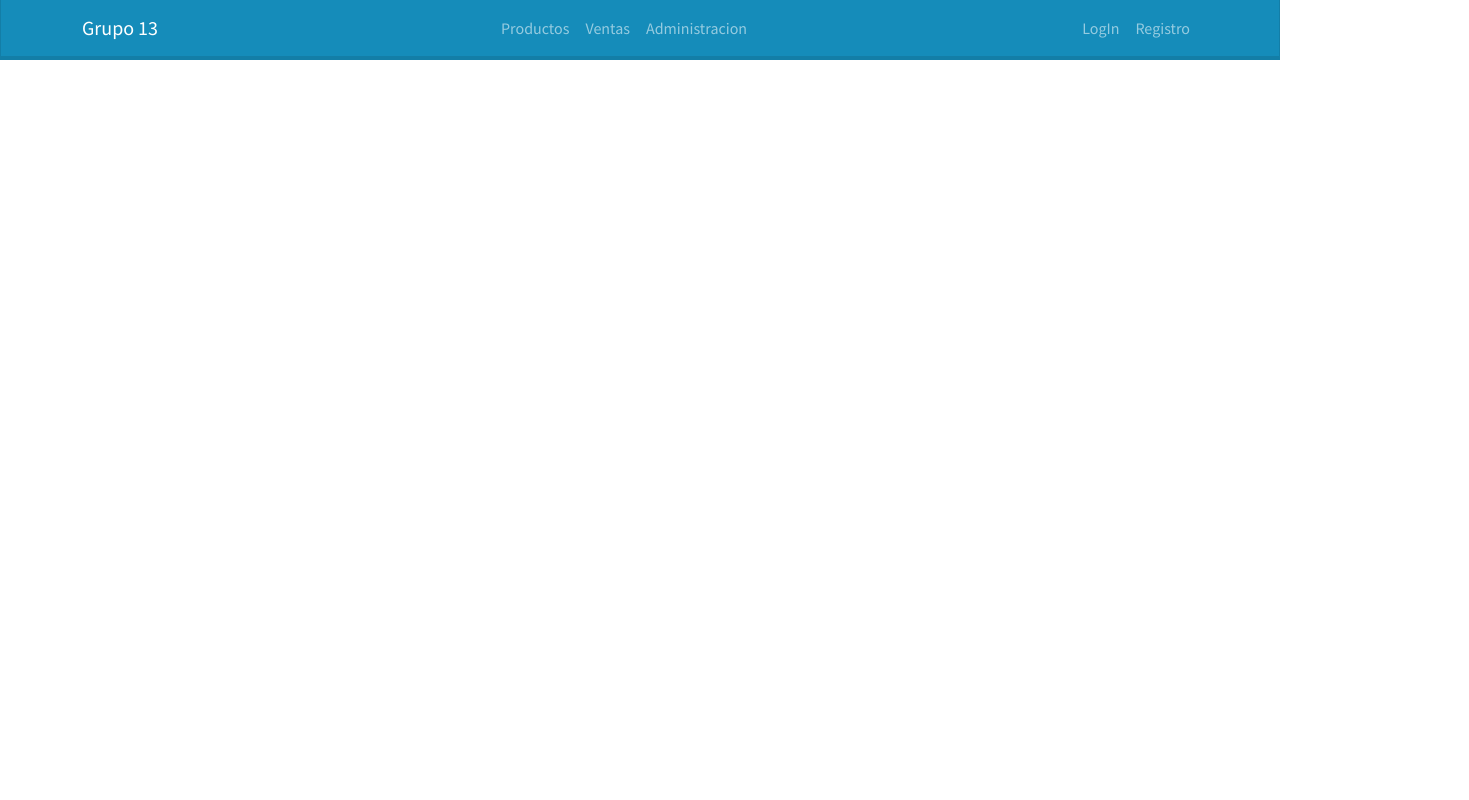
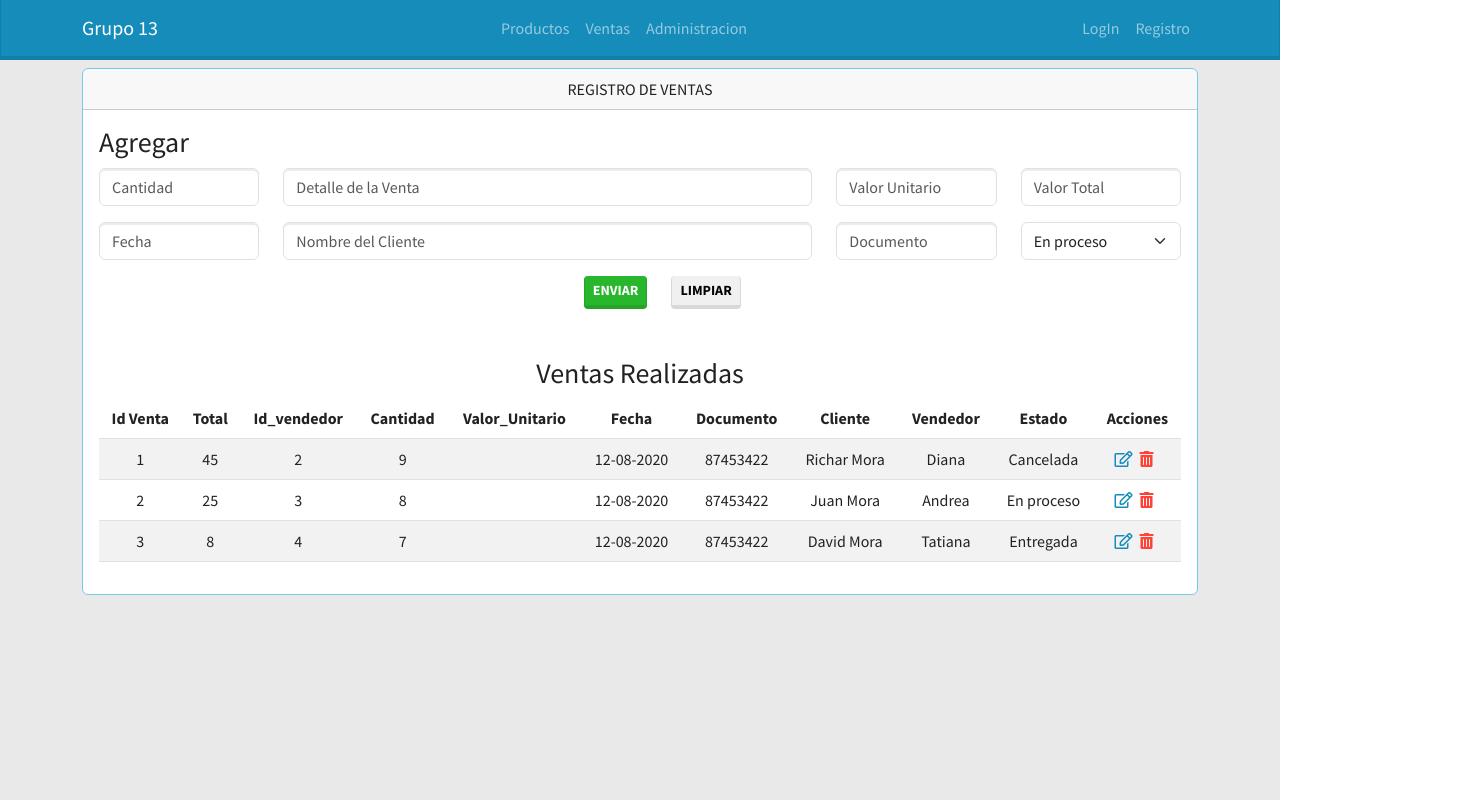
Before and after one commit to Tataalvarez/Grupo_13_Frontend, a React (Create React App) app in the folder app-ventas/: page /ventas in a window 1280 px wide. Shown: the whole page, 1469 px wide, since content can reach past the window. Built offline with nearby package versions, Linux system fonts and the light colour scheme.

Commit message:
Usando extension jsx

```diff
--- a/app-ventas/src/components/shared/home/Home.js
+++ b/app-ventas/src/components/shared/home/Home.jsx
@@ -2,9 +2,9 @@ import React from "react";
 import { Card, Container, ListGroup } from "react-bootstrap";
 import "./Home.css";
 
-const Home = () => {
+export function Home () {
   return (
-    <div>
+    <>
       <Container className="mt-2">
         <Card border="info home">
           <Card.Header className="text-center">
@@ -37,8 +37,6 @@ const Home = () => {
           </Card.Footer>
         </Card>
       </Container>
-    </div>
+    </>
   );
-};
-
-export default Home;
+}
--- a/app-ventas/src/components/shared/navbar/Navegacion.js
+++ b/app-ventas/src/components/shared/navbar/Navegacion.jsx
@@ -2,7 +2,7 @@ import React from 'react'
 import { Container, Nav, Navbar } from "react-bootstrap";
 //import { Link } from 'react-router-dom';
 
-const Navegacion = () => {
+export function Navegacion () {
   return (
     <Navbar className="navbar navbar-expand-lg navbar-dark bg-primary">
       <Container>
@@ -22,5 +22,3 @@ const Navegacion = () => {
     </Navbar>
   )
 }
-
-export default Navegacion;
--- a/app-ventas/src/components/ventas/Busqueda.js
+++ b/app-ventas/src/components/ventas/Busqueda.jsx
@@ -1,7 +1,7 @@
 import axios from "axios";
 import React, { useEffect, useState } from "react";
 
-const Busqueda = () => {
+export function Busqueda () {
   const [usuarios, setUsuarios] = useState([]);
   const [tablaUsuarios, setTablaUsuarios] = useState([]);
   const [buscar, setBuscar] = useState('');
@@ -86,6 +86,4 @@ const Busqueda = () => {
       </div>
     </div>
   );
-};
-
-export default Busqueda;
+}
--- /dev/null
+++ b/app-ventas/src/components/ventas/Formulario.jsx
@@ -0,0 +1,178 @@
+import React, { useEffect, useState } from "react";
+import { Form, Col, Button, Row } from "react-bootstrap";
+
+const initialForm = {
+  id_venta: null,
+  cantidad: "",
+  detalle: "",
+  precio: "",
+  total: "",
+  id_vendedor: null,
+  fecha: "",
+  documento: "",
+  cliente: "",
+  vendedor: "",
+  estado: "",
+  acciones: "",
+};
+
+export function Formulario({
+  createData,
+  updateData,
+  dataToEdit,
+  setDataToEdit,
+}) {
+  const [form, setForm] = useState(initialForm);
+
+  useEffect(() => {
+    if (dataToEdit) {
+      setForm(dataToEdit);
+    } else {
+      setForm(initialForm);
+    }
+  }, [dataToEdit]);
+
+  const handleChange = (e) => {
+    setForm({
+      ...form,
+      [e.target.name]: e.target.value,
+    });
+  };
+
+  const handleSubmit = (e) => {
+    e.preventDefault();
+
+    if (
+      !form.cantidad ||
+      !form.detalle ||
+      !form.precio ||
+      !form.total ||
+      !form.fecha ||
+      !form.documento ||
+      !form.cliente ||
+      !form.estado
+    ) {
+      alert("Datos incompletos");
+      return;
+    }
+
+    if (form.id_venta === null) {
+      createData(form);
+    } else {
+      updateData(form);
+    }
+
+    handleReset();
+  };
+
+  const handleReset = (e) => {
+    setForm(initialForm);
+    setDataToEdit(null);
+  };
+
+  return (
+    <>
+      <h3>{dataToEdit ? "Editar" : "Agregar"}</h3>
+      <Form className="pt=2" onSubmit={handleSubmit}>
+        <Row className="mb-3">
+          <Col xs={2}>
+            <Form.Control
+              type="number"
+              nane="cantidad"
+              placeholder="Cantidad"
+              onChange={handleChange}
+              value={form.cantidad}
+            />
+          </Col>
+          <Col xs={6}>
+            <Form.Control
+              type="text"
+              nane="detalle"
+              placeholder="Detalle de la Venta"
+              onChange={handleChange}
+              value={form.detalle}
+            />
+          </Col>
+          <Col xs={2}>
+            <Form.Control
+              type="number"
+              nane="precio"
+              placeholder="Valor Unitario"
+              onChange={handleChange}
+              value={form.precio}
+            />
+          </Col>
+          <Col xs={2}>
+            <Form.Control
+              type="text"
+              nane="total"
+              placeholder="Valor Total"
+              onChange={handleChange}
+              value={form.total}
+            />
+          </Col>
+        </Row>
+        <Row className="mb-3">
+          <Col xs={2}>
+            <Form.Control
+              type="text"
+              nane="fecha"
+              placeholder="Fecha"
+              onChange={handleChange}
+              value={form.fecha}
+            />
+          </Col>
+          <Col xs={6}>
+            <Form.Control
+              type="text"
+              nane="cliente"
+              placeholder="Nombre del Cliente"
+              onChange={handleChange}
+              value={form.cliente}
+            />
+          </Col>
+          <Col xs={2}>
+            <Form.Control
+              type="text"
+              nane="documento"
+              placeholder="Documento"
+              onChange={handleChange}
+              value={form.documento}
+            />
+          </Col>
+          <Col xs={2}>
+            <Form.Select
+              type="text"
+              nane="Estado"
+              onChange={handleChange}
+              value={form.estado}
+            >
+              <option value="1">En proceso</option>
+              <option value="2">Entregada</option>
+              <option value="3">Cancelada</option>
+            </Form.Select>
+          </Col>
+        </Row>
+        <Row>
+          <Col sm={{ span: 10, offset: 5 }}>
+            <Button
+              className="btn btn-success btn-sm mx-4"
+              type="submit"
+              value="Enviar"
+            >
+              Enviar
+            </Button>
+            <Button
+              className="btn btn-secondary btn-sm"
+              type="reset"
+              value="Limpiar"
+              onClick={handleReset}
+            >
+              Limpiar
+            </Button>
+          </Col>
+        </Row>
+      </Form>
+    </>
+  );
+}
--- a/app-ventas/src/components/ventas/Pedidos.js
+++ b/app-ventas/src/components/ventas/Pedidos.jsx
@@ -1,7 +1,7 @@
 import React from "react";
 //import "./Pedidos.css";
 
-const Pedidos = ({ el, setDataToEdit, deleteData }) => {
+export function Pedidos ({ el, setDataToEdit, deleteData }) {
   let {
     id_venta,
     total,
@@ -34,6 +34,4 @@ const Pedidos = ({ el, setDataToEdit, deleteData }) => {
       </tr>
     </>
   );
-};
-
-export default Pedidos;
+}
--- a/app-ventas/src/components/ventas/Ventas.css
+++ b/app-ventas/src/components/ventas/Ventas.css
@@ -1,9 +1,12 @@
 #root {
   font-size: 16px;
-  background-color: #b5b5b5;
+  background-color: #e9e9e9;
   height: 100vh;
 }
 
+.size {
+  width: 100px;
+}
 
 .far, .fas {
   cursor: pointer;
--- a/app-ventas/src/components/ventas/Ventas.js
+++ b/app-ventas/src/components/ventas/Ventas.jsx
@@ -1,8 +1,11 @@
+// Modulos
 import React, { useState } from "react";
-import Formulario from "./Formulario";
-import Tabla from "./Tabla";
+import { Container, Card } from "react-bootstrap";
+
+// Componentes
+import { Formulario } from "./Formulario";
+import { Tabla } from "./Tabla";
 import "./Ventas.css";
-//import { useTable } from 'react-table';
 
 const dataBase = [
   {
@@ -46,7 +49,7 @@ const dataBase = [
   },
 ];
 
-const Ventas = () => {
+export function Ventas() {
   const [db, setDb] = useState(dataBase);
   const [dataToEdit, setDataToEdit] = useState(null);
 
@@ -74,38 +77,25 @@ const Ventas = () => {
   };
 
   return (
-    <div className="row mt-5">
-      <div className="card">
-        <div className="card-head">
-          <form className="form-inline col-6">
-            <input
-              className="mr-sm-2 buscar"
-              type="search"
-              placeholder="Buscar"
-              required
-            />
-            <button class="btn btn-success btn-sm" type="submit">
-              Search
-            </button>
-          </form>
-          <h2 className="text-center">Administrador de Ventas</h2>
+    <Container className="mt-2">
+      <Card border="info home">
+        <Card.Header className="text-center text-uppercase">
+          Registro de Ventas
+        </Card.Header>
+        <Card.Body className="px-3">
           <Formulario
             createData={createData}
             updateData={updateData}
             dataToEdit={dataToEdit}
             setDataToEdit={setDataToEdit}
           />
-        </div>
-        <div className="card-body">
           <Tabla
             data={db}
             setDataToEdit={setDataToEdit}
             deleteData={deleteData}
           />
-        </div>
-      </div>
-    </div>
+        </Card.Body>
+      </Card>
+    </Container>
   );
-};
-
-export default Ventas;
+}
--- a/app-ventas/src/index.js
+++ b/app-ventas/src/index.js
@@ -1,14 +1,14 @@
-import React from 'react';
-import ReactDOM from 'react-dom';
+import React from "react";
+import ReactDOM from "react-dom";
 //import './index.css';
-import Router from './routes/Router';
+import { Routs } from "./routes/Routs";
 
-import './firebase'
-import 'bootswatch/dist/lumen/bootstrap.min.css'
+import "./firebase";
+import "bootswatch/dist/lumen/bootstrap.min.css";
 
 ReactDOM.render(
   <React.StrictMode>
-    <Router />
+    <Routs />
   </React.StrictMode>,
-  document.getElementById('root')
+  document.getElementById("root")
 );
--- a/app-ventas/src/routes/Router.js
+++ /dev/null
@@ -1,20 +0,0 @@
-// Modulos
-import React from "react";
-import { BrowserRouter as Router, Route, Switch } from "react-router-dom";
-
-// Componentes
-import Navegacion from "../components/shared/navbar/Navegacion";
-import Home from "../components/shared/home/Home";
-
-const Rutas = () => {
-  return (
-    <Router>
-      <Navegacion />
-      <Switch>
-        <Route exact path="/" component={Home} />
-      </Switch>
-    </Router>
-  );
-};
-
-export default Rutas;
--- /dev/null
+++ b/app-ventas/src/routes/Routs.jsx
@@ -0,0 +1,22 @@
+// Modulos
+import React from "react";
+import { BrowserRouter as Router, Route, Switch } from "react-router-dom";
+
+// Componentes
+import { Navegacion } from "../components/shared/navbar/Navegacion";
+import { Home } from "../components/shared/home/Home";
+import { Ventas } from "../components/ventas/Ventas";
+import { Busqueda } from "../components/ventas/Busqueda";
+
+export function Routs () {
+  return (
+    <Router>
+      <Navegacion />
+      <Switch>
+        <Route exact path="/" component={Home} />
+        <Route exact path="/ventas" component={Ventas} />
+        <Route exact path="/buscar" component={Busqueda} />
+      </Switch>
+    </Router>
+  );
+}
```
Also changed, not shown: app-ventas/src/components/ventas/Formulario.js (deleted, +0 -130 lines), app-ventas/src/components/ventas/Tabla.jsx (renamed from app-ventas/src/components/ventas/Tabla.js, +4 -6 lines).
